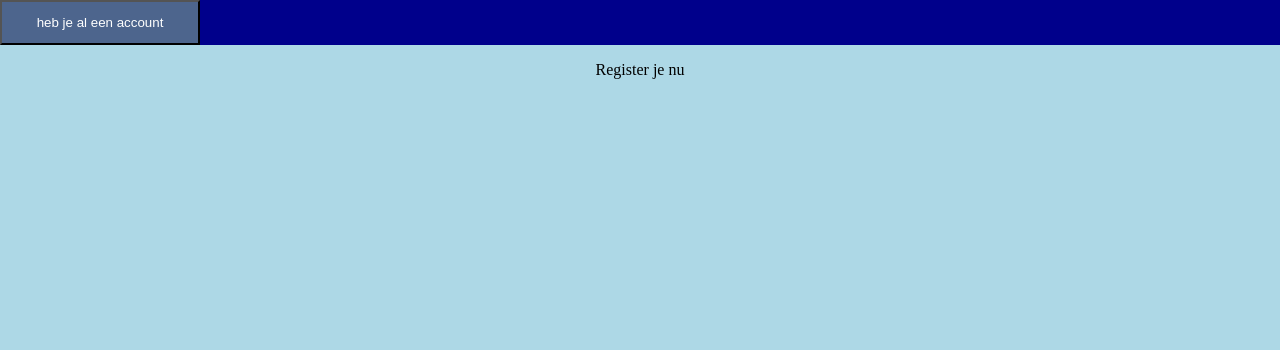
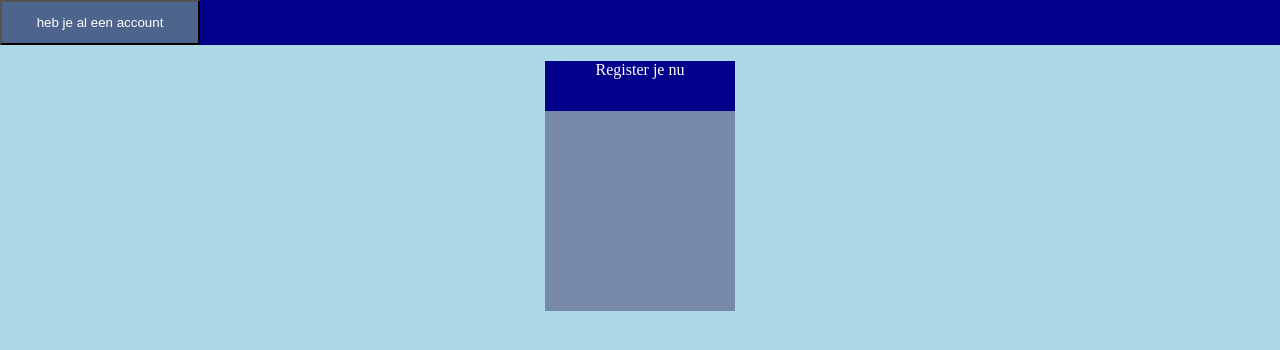
Before and after one commit to ayachi-code/real-time-chat, a website: page public/register/index.html in a window 1280 px wide. Drawn offline with Linux system fonts and the light colour scheme.

Commit message:
register balk heef welkom div boven

```diff
--- a/public/register/index.css
+++ b/public/register/index.css
@@ -16,3 +16,17 @@ nav {
   height: 100%;
   color: white;
 }
+
+
+.register {
+  height: 250px;
+  width: 190px;
+  background-color: rgb(118, 137, 169);
+}
+
+.welkom {
+  width: 100%;
+  height: 50px;
+  background-color: darkblue;
+  color: white;
+}
```
